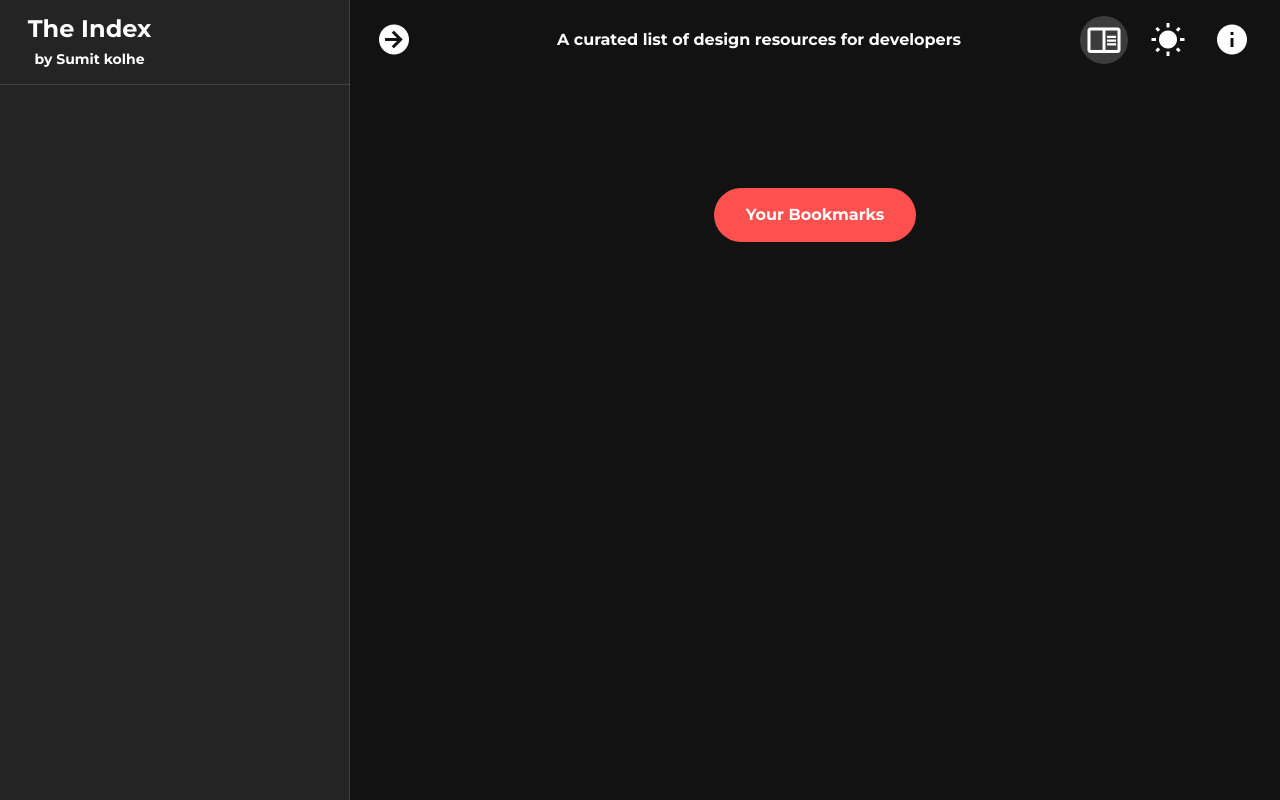
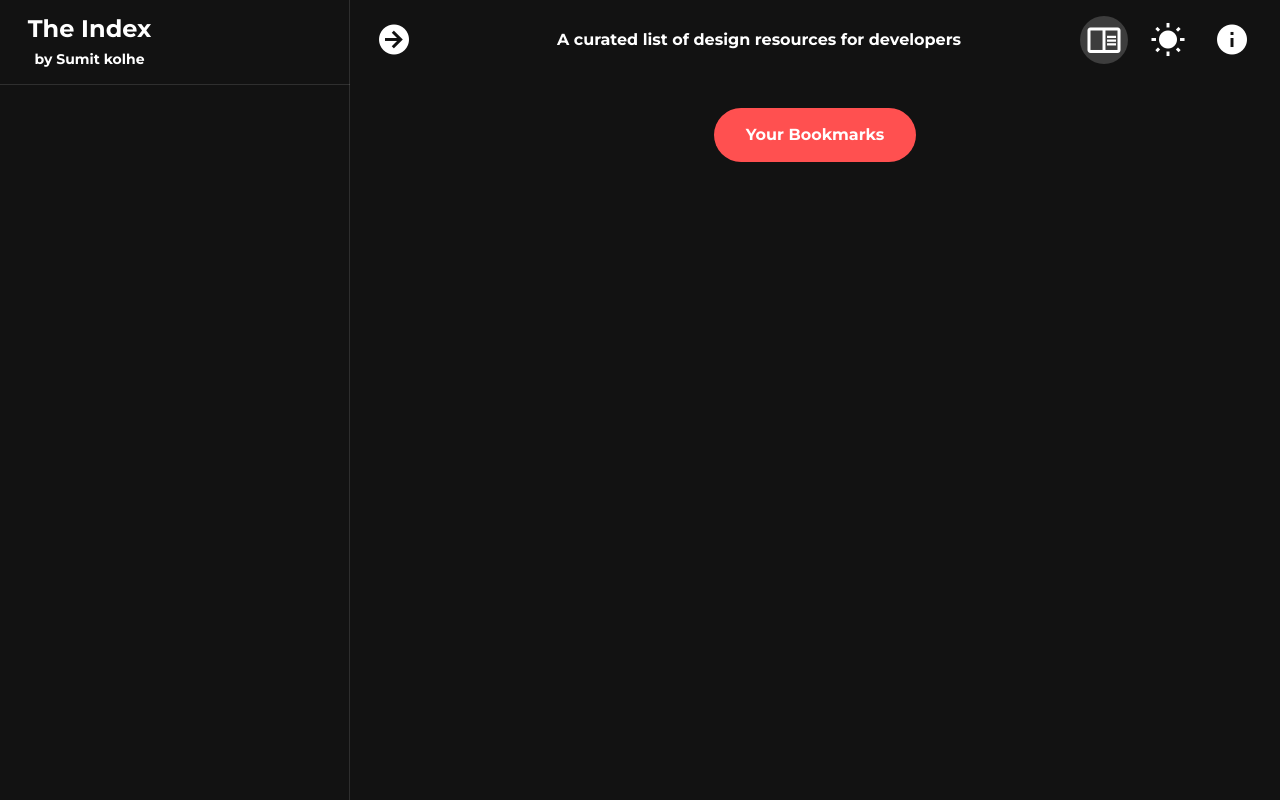
Before and after one commit to sumitkolhe/design-resources, a Nuxt app: page /bookmarks in a window 1280 px wide. Built offline with nearby package versions, Linux system fonts and the light colour scheme.

Commit message:
:bug: Fixed bookmarking

```diff
--- a/components/appbar.vue
+++ b/components/appbar.vue
@@ -1,5 +1,5 @@
 <template>
-  <v-app-bar flat app :height="height" color="transparent">
+  <v-app-bar flat app :height="height" color="background">
     <v-btn class="ml-sm-1" color="primary" @click.stop="changeDrawer()" icon>
       <v-icon large>mdi-arrow-right-circle</v-icon>
     </v-btn>
--- a/components/bookmark.vue
+++ b/components/bookmark.vue
@@ -1,6 +1,7 @@
 <template>
   <div>
     <v-btn
+      @click.stop.prevent
       @click="removeBookmark(website)"
       icon
       class="bookmark ma-4"
@@ -8,7 +9,13 @@
       ><v-icon large color="accent">mdi-bookmark</v-icon>
     </v-btn>
 
-    <v-btn @click="addBookmark(website)" icon class="bookmark ma-4" v-else>
+    <v-btn
+      @click.stop.prevent
+      @click="addBookmark(website)"
+      icon
+      class="bookmark ma-4"
+      v-else
+    >
       <v-icon large color="accent">mdi-bookmark-outline</v-icon></v-btn
     >
   </div>
--- a/components/cards.vue
+++ b/components/cards.vue
@@ -1,7 +1,7 @@
 <template>
-  <v-row justify="center" class="mt-6">
+  <v-row justify="center" class="mt-8">
     <v-card
-      class="ma-6 pa-5"
+      class="ma-5 pa-5"
       outlined
       hover
       height="220px"
@@ -13,9 +13,10 @@
     >
       <v-col class="text-left">
         <v-row>
-          <v-avatar size="50">
+          <v-avatar size="50" color="primary">
             <v-img :src="website.logo"></v-img>
           </v-avatar>
+
           <bookmark
             @render="renderBookmarks"
             :key="render_key"
@@ -79,7 +80,7 @@ export default Vue.extend({
 }
 .v-sheet.v-card:hover {
   border: 3px solid #91919141;
-  box-shadow: 0 0 10px #9191916e;
+  box-shadow: 0 0 12px #9191916e;
 }
 
 .v-avatar {
--- a/components/navigation.vue
+++ b/components/navigation.vue
@@ -1,5 +1,5 @@
 <template>
-  <v-main>
+  <div>
     <appbar @toggleDrawer="Drawer" />
     <v-navigation-drawer
       exact
@@ -7,7 +7,7 @@
       width="350"
       app
       fixed
-      color="surface"
+      color="background"
     >
       <v-list-item-group class="py-1">
         <v-row cols="6">
@@ -66,7 +66,7 @@
         </div>
       </template> -->
     </v-navigation-drawer>
-  </v-main>
+  </div>
 </template>
 
 <script lang="ts">
```
